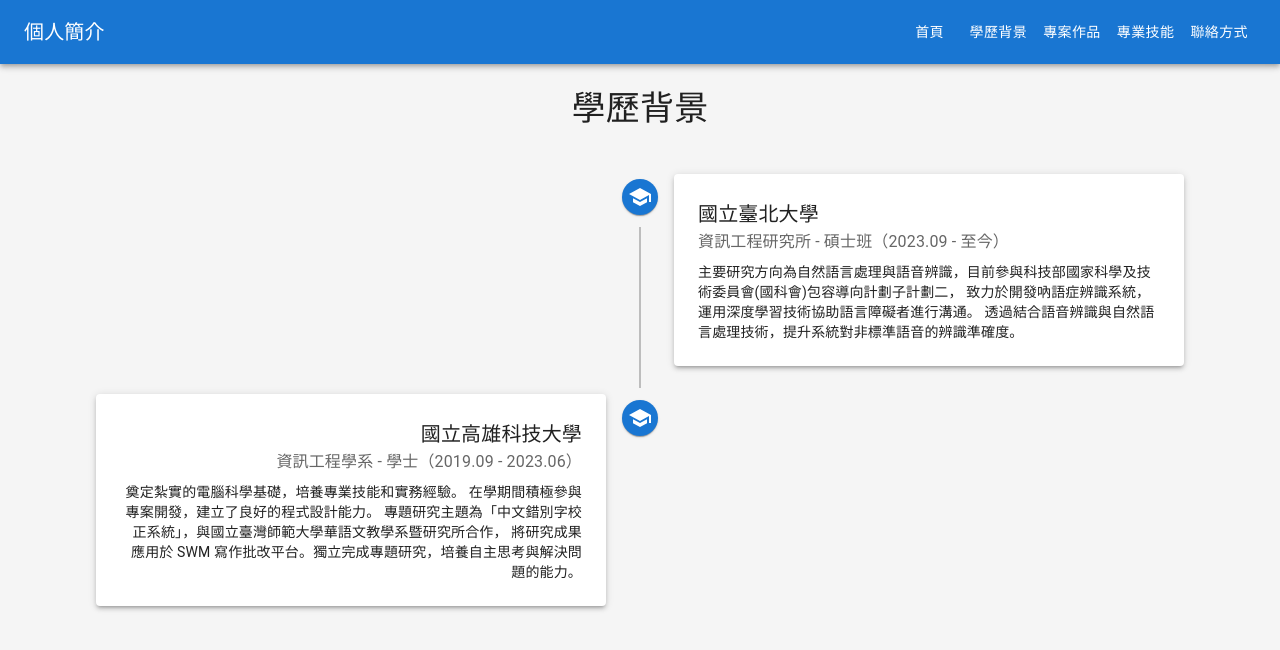
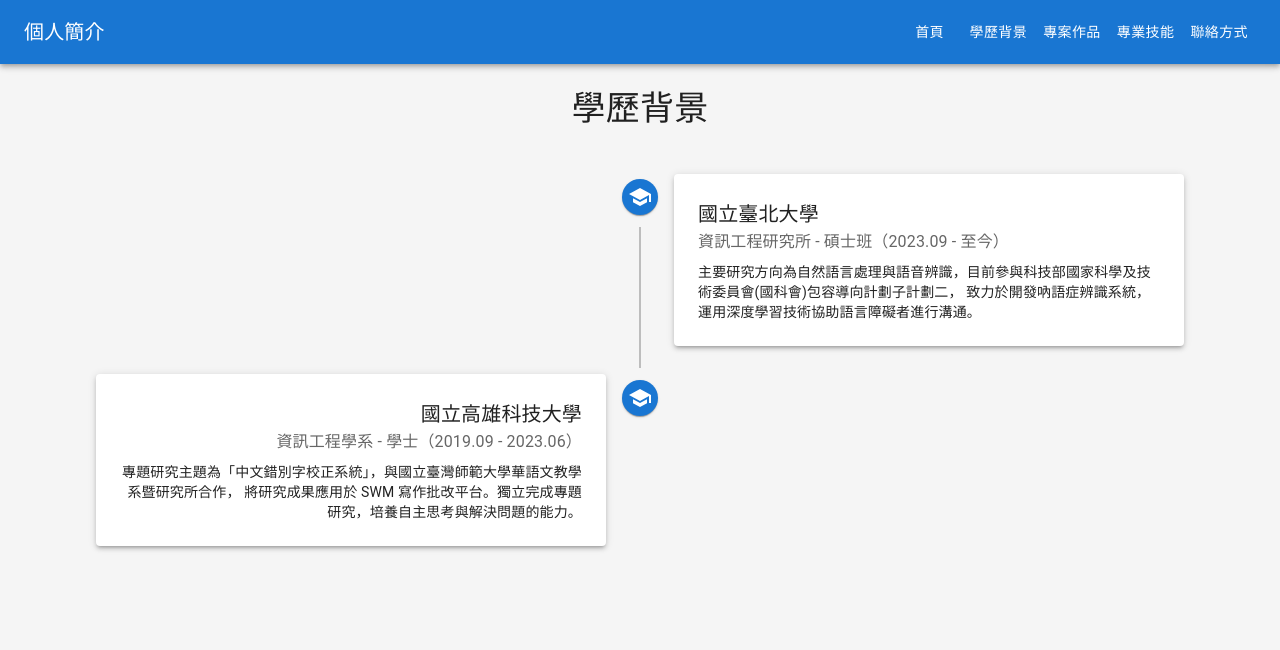
Before and after one commit to yuchenhsu9987/personal-profile, a React (Create React App) app: page /personal-profile/education in a window 1280 px wide. Shown: the top 650 px of the page. Built offline with nearby package versions, Linux system fonts and the light colour scheme.

Commit message:
Add Font Awesome and update favicon

```diff
--- a/public/index.html
+++ b/public/index.html
@@ -24,7 +24,8 @@
       work correctly both with client-side routing and a non-root public URL.
       Learn how to configure a non-root public URL by running `npm run build`.
     -->
-    <title>個人簡歷</title>
+    <link rel="stylesheet" href="https://cdnjs.cloudflare.com/ajax/libs/font-awesome/6.5.1/css/all.min.css" />
+    <title>許育宸</title>
   </head>
   <body>
     <noscript>You need to enable JavaScript to run this app.</noscript>
--- a/src/pages/Education.tsx
+++ b/src/pages/Education.tsx
@@ -29,7 +29,6 @@
               <Typography variant="body2" sx={{ mt: 1 }}>
                 主要研究方向為自然語言處理與語音辨識，目前參與科技部國家科學及技術委員會(國科會)包容導向計劃子計劃二，
                 致力於開發吶語症辨識系統，運用深度學習技術協助語言障礙者進行溝通。
-                透過結合語音辨識與自然語言處理技術，提升系統對非標準語音的辨識準確度。
               </Typography>
             </Paper>
           </TimelineContent>
@@ -50,8 +49,6 @@
                 資訊工程學系 - 學士（2019.09 - 2023.06）
               </Typography>
               <Typography variant="body2" sx={{ mt: 1 }}>
-                奠定紮實的電腦科學基礎，培養專業技能和實務經驗。
-                在學期間積極參與專案開發，建立了良好的程式設計能力。
                 專題研究主題為「中文錯別字校正系統」，與國立臺灣師範大學華語文教學系暨研究所合作，
                 將研究成果應用於 SWM 寫作批改平台。獨立完成專題研究，培養自主思考與解決問題的能力。
               </Typography>
```
